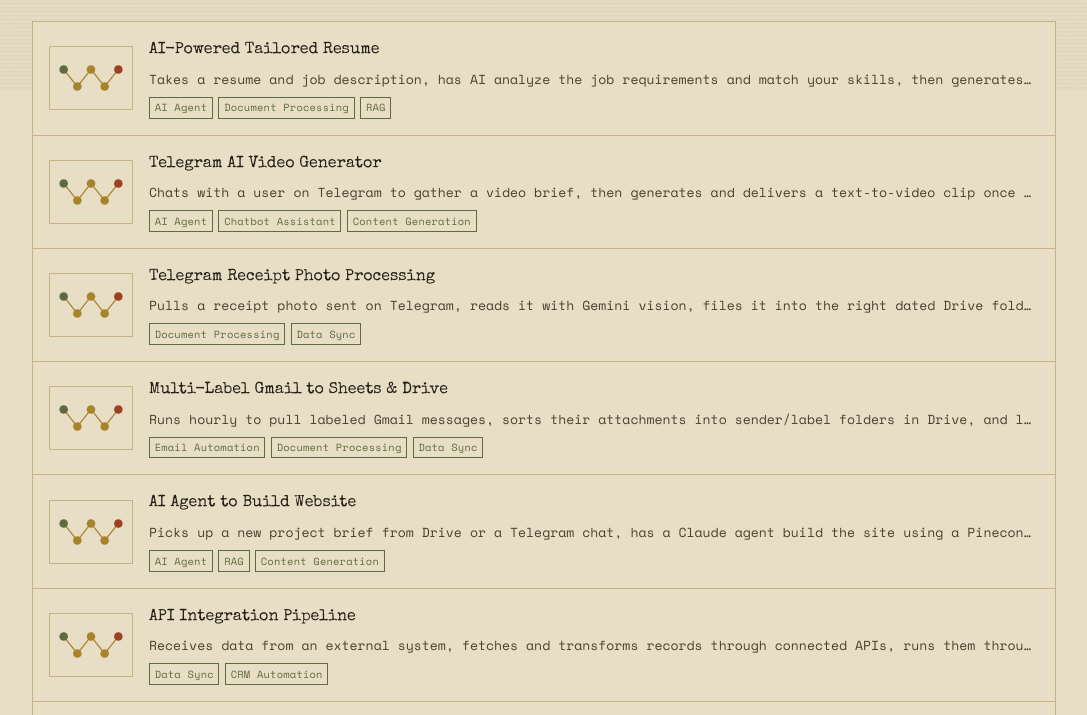
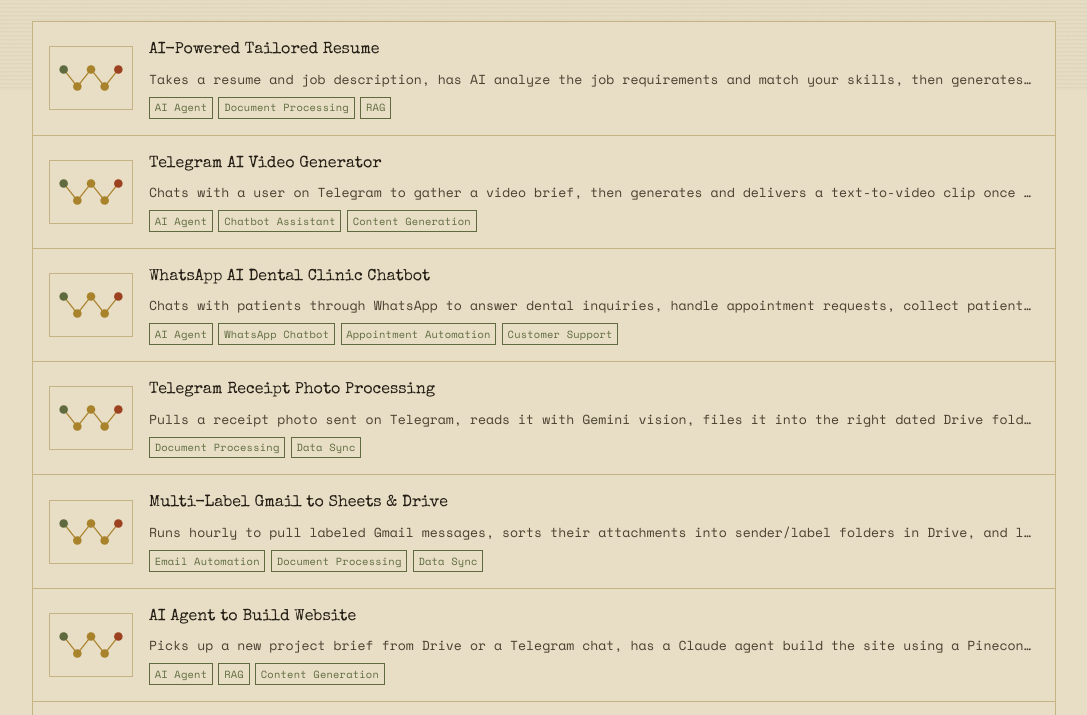
Before and after one commit to BlysOng/AutomataArchives, a plain HTML site: page n8n.html in a window 1280 px wide. Shown: the part 709-1424 px from the top of the page, without its empty margins (96-1183 px from the left). Drawn offline with nearby package versions, Linux system fonts and the light colour scheme.

Commit message:
Update n8n.html

```diff
--- a/n8n.html
+++ b/n8n.html
@@ -122,6 +122,24 @@
       downloadName: 'Telegram-AI-Video-Generator.json'
     },
     {
+  title: 'WhatsApp AI Dental Clinic Chatbot',
+  status: 'LIVE',
+  description: 'Chats with patients through WhatsApp to answer dental inquiries, handle appointment requests, collect patient information, and schedule dental consultations automatically using AI.',
+   stages: [
+    'WhatsApp Trigger',
+    'Switch Message Type',
+    'AI Agent',
+    'Process Patient Inquiry',
+    'Appointment Booking',
+    'Google Calendar',
+    'Send WhatsApp Response'
+  ],
+  tags: ['AI Agent', 'WhatsApp Chatbot', 'Appointment Automation', 'Customer Support'],
+  image: 'n8n workflow/screenshots/WhatsApp Dental Chatbot.png',
+  file: 'n8n/whatsapp-ai-dental-clinic-chatbot.json',
+  downloadName: 'WhatsApp-AI-Dental-Clinic-Chatbot.json'
+    },
+    {
       title: 'Telegram Receipt Photo Processing',
       status: 'LIVE',
       description: 'Pulls a receipt photo sent on Telegram, reads it with Gemini vision, files it into the right dated Drive folder, and logs the details to a spreadsheet.',
```
